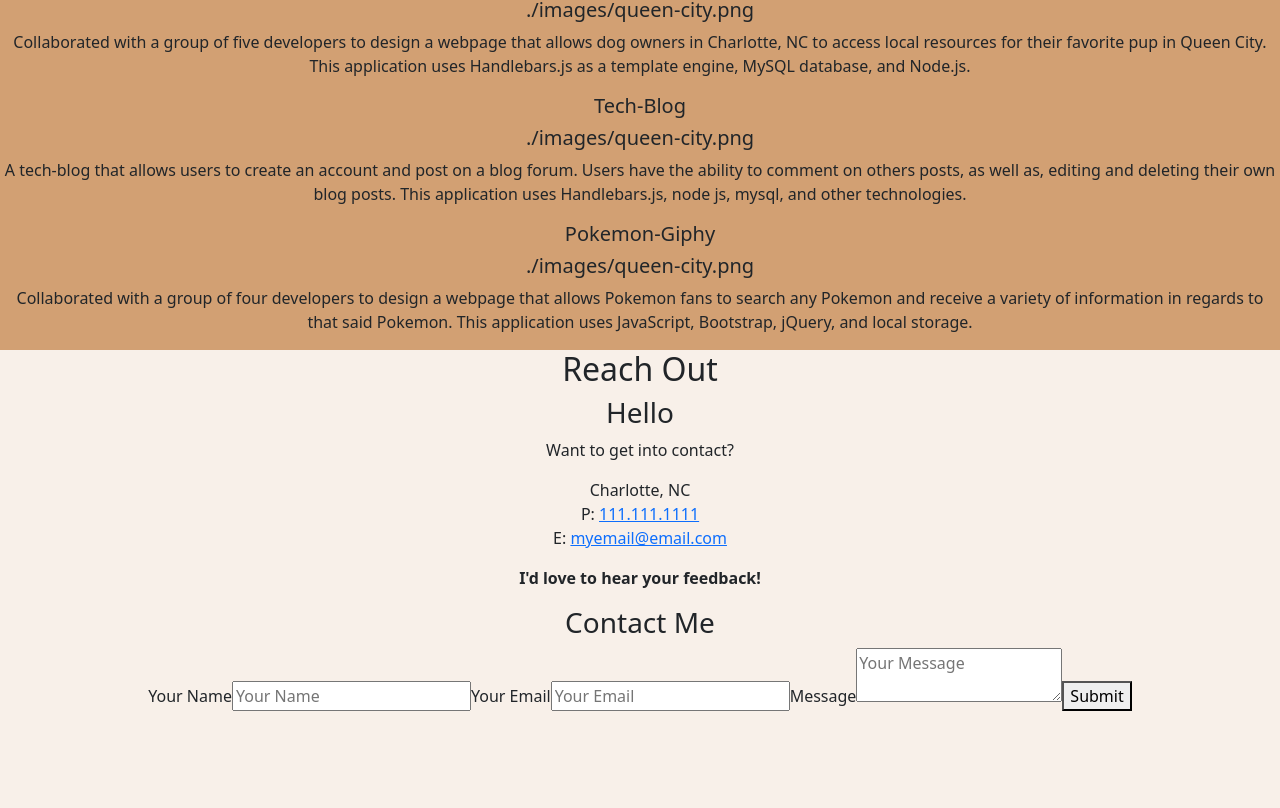
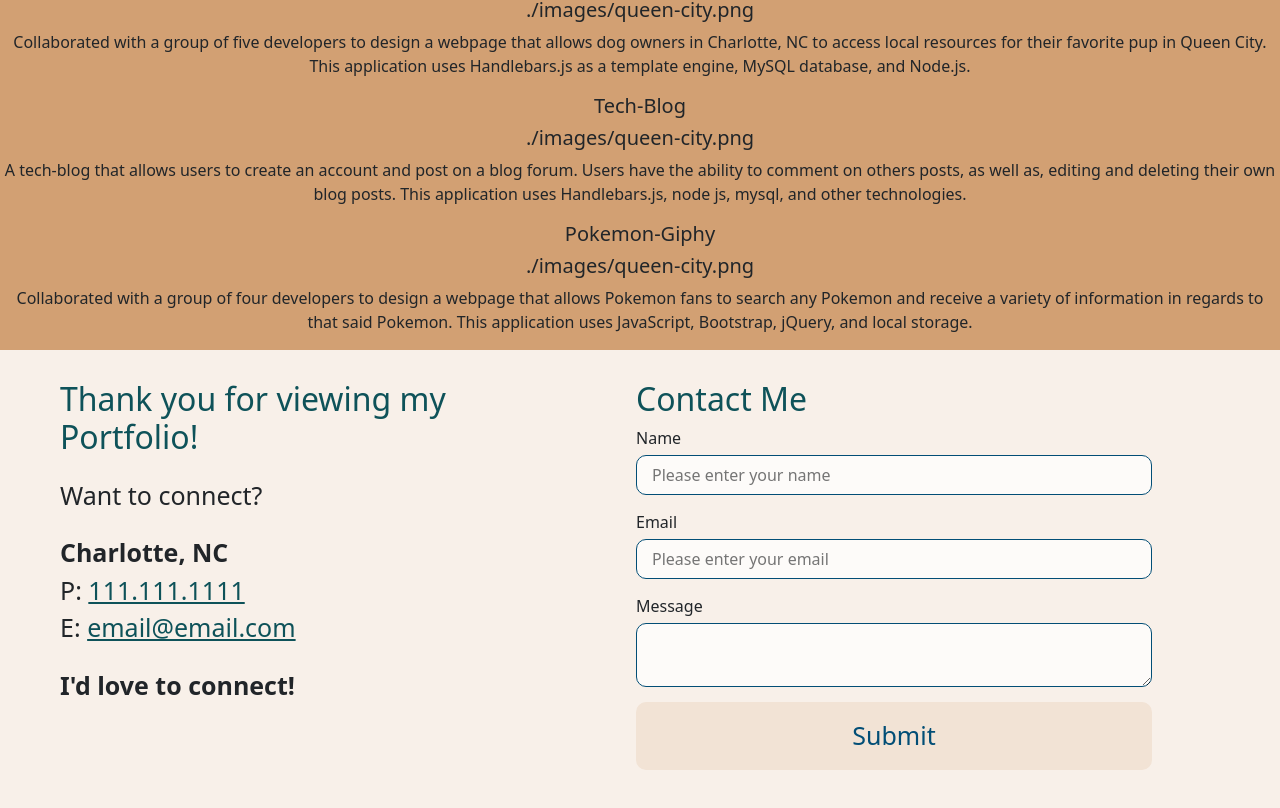
Before and after one commit to BrandyM98/react-portfolio, a React (Create React App) app: page / in a window 1280 px wide. Shown: the part 2090-2898 px from the top of the page. Before the commit the page ends 2801 px from the top, so only its background shows below. Built offline with nearby package versions, Linux system fonts and the light colour scheme.

Commit message:
added and fixed contact section

```diff
--- a/package.json
+++ b/package.json
@@ -8,6 +8,7 @@
     "@testing-library/user-event": "^13.5.0",
     "bootstrap": "^5.2.2",
     "react": "^18.2.0",
+    "react-bootstrap": "^2.5.0",
     "react-dom": "^18.2.0",
     "react-icons": "^4.6.0",
     "react-scripts": "5.0.1",
--- a/src/App.js
+++ b/src/App.js
@@ -1,4 +1,5 @@
 import React, { Component } from "react";
+import 'bootstrap/dist/css/bootstrap.min.css';
 import Header from "../src/Components/Header";
 import About from "../src/Components/About";
 import Portfolio from "../src/Components/Portfolio";
--- a/src/Components/Contact.js
+++ b/src/Components/Contact.js
@@ -40,56 +40,48 @@ function Contact() {
   };
 
   return (
-    <section id="reach-out" className="Contact">
-      <div className="flex-row">
-        <h2 className="section-title secondary-border">Reach Out</h2>
-      </div>
-
+    <section id="contact" className="contact">
       <div className="contact-info">
         <div>
-          <h3>Hello {userName}</h3>
-          <p>Want to get into contact?</p>
-          <address>
-            Charlotte, NC <br />
+          <h3>Thank you for viewing my Portfolio!</h3>
+          <p>Want to connect?</p>
+          <address><strong>
+            Charlotte, NC </strong><br />
             P: <a href="tel:111.111.1111">111.111.1111</a>
             <br />
             E:{" "}
-            <a href="mailto://myemail@email.com">
-              myemail@email.com
+            <a href="mailto://email@email.com">
+              email@email.com
             </a>
           </address>
           <p>
-            <strong>I'd love to hear your feedback!</strong>
+            <strong>I'd love to connect!</strong>
           </p>
         </div>
 
-        {/* contact form section  */}
         <div className="contact-form">
           <h3>Contact Me</h3>
           <form className="form">
-            {/* Name */}
-            <label for="contact-name">Your Name</label>
+            <label for="contact-name">Name</label>
             <input
               value={userName}
               name="userName"
               onChange={handleInputChange}
               type="text"
               id="contact-name"
-              placeholder="Your Name"
+              placeholder="Please enter your name"
             />
 
-            {/* Email */}
-            <label for="contact-email">Your Email</label>
+            <label for="contact-email">Email</label>
             <input
               value={email}
               name="email"
               onChange={handleInputChange}
               type="email"
               id="contact-email"
-              placeholder="Your Email"
+              placeholder="Please enter your email"
             />
 
-            {/* Message */}
             <label for="contact-message">Message</label>
             <textarea
               value={message}
@@ -97,7 +89,7 @@ function Contact() {
               onChange={handleInputChange}
               type="message"
               id="contact-message"
-              placeholder="Your Message"
+              placeholder=""
             />
             <button type="button" onClick={handleFormSubmit}>
               Submit
@@ -110,6 +102,7 @@ function Contact() {
           </div>
         )}
       </div>
+
       <p className="scrolldown">
           <a className="smoothscroll" href="#contact">
             <i className="icon-down-circle"></i>
--- a/src/index.css
+++ b/src/index.css
@@ -65,5 +65,123 @@ ul#nav li.current a { color: #2bc843; }
 #portfolio {
   min-height: 100vh;
   background: #d2a073;
+}
+
+  /*  ------------------------------- */
+  /* ------------CONTACT------------- */
+  /*  ------------------------------- */
+  #contact {
+    min-height: 100vh;
+  }
+
+  /* REACH OUT STYLES START */
+#reach-out {
+  /* margin-top: 5px; */
+  background: #75BFB2;
+}
+
+#reach-out h2 {
+  color: #0E5259;
+}
+
+.contact h2 {
+  color: #F2E3D5;
+}
+
+.contact-info {
+  display: flex;
+  justify-content: space-between;
+  flex-wrap: wrap;
+}
+
+.contact-form {
+  padding-right: 10%;
+}
+
+.contact-form button:hover {
+  color: #F2E3D5;
+  background: #39a6b2;
+}
+
+.contact-form input,
+.contact-form textarea {
+  border: 1px solid #024e76;
+  display: block;
+  padding: 7px 15px;
+  font-size: 16px;
+  color: #024e76;
+  width: 100%;
+  margin-bottom: 15px;
+  margin-top: 5px;
+  border-radius: 10px;
+  background-color: rgba(255, 255, 255, 0.75);
 
 }
+
+
+.contact-form input:focus,
+.contact-form textarea:focus {
+  background-color: rgba(255, 255, 255, 1);
+  outline: none;
+}
+
+.contact-form button {
+  width: 100%;
+  border: none;
+  background: #F2E3D5;
+  color: #024e76;
+  text-align: center;
+  padding: 15px 0;
+  font-size: 25px;
+  border-radius: 10px;
+
+
+
+}
+
+.contact-info>* {
+  flex: 1;
+  margin: 15px;
+}
+
+
+.contact-info div {
+  width: 410px;
+  display: inline-block;
+  vertical-align: top;
+  text-align: left;
+  margin: 30px 0 0 60px;
+
+}
+
+.contact-info h3 {
+  color: #0E5259;
+  font-size: 32px;
+}
+
+.contact-info p,
+.contact-info address {
+  margin: 20px 0;
+  line-height: 1.5;
+  font-size: 25px;
+  font-style: normal;
+
+
+}
+
+#contact-list {
+  display: flex;
+  flex-wrap: wrap;
+  justify-content: space-around;
+  list-style-type: none;
+}
+
+.contact-info a {
+  color: #0E5259;
+  display: inline;
+}
+
+.contact-info a:hover {
+  color: #ACF2E5;
+  transition: .5s ease;
+}
```
Also changed, not shown: 1 other file (tests, documents, lock files or other folders).
